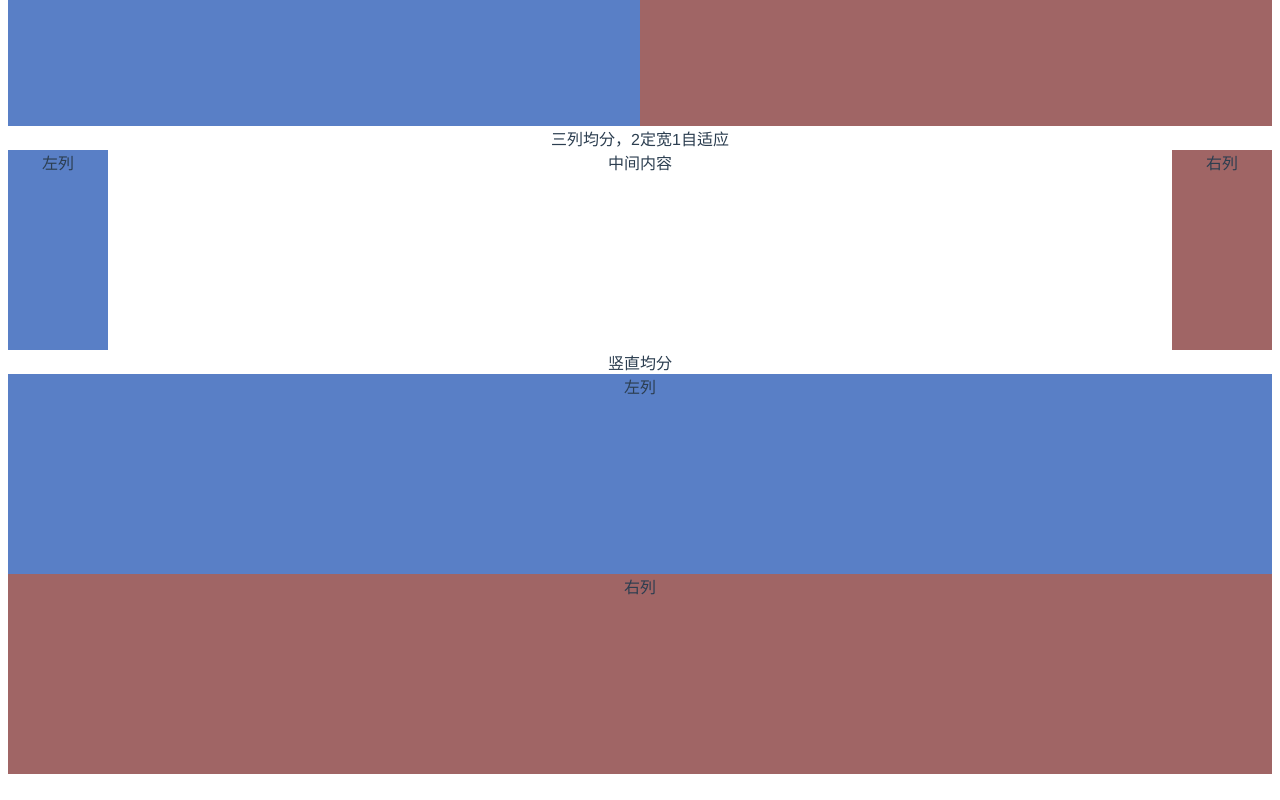
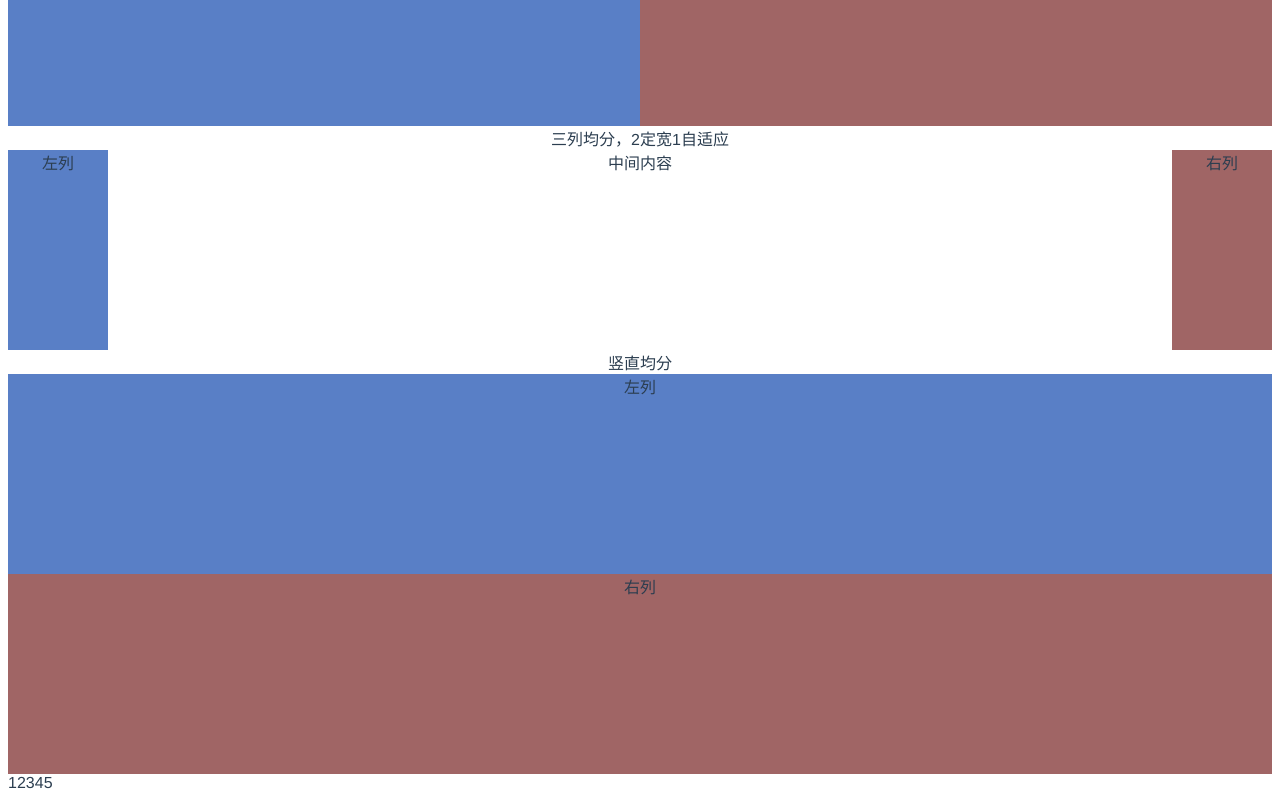
Before and after one commit to SummerXSunshine/orange, a Vue app: page / in a window 1280 px wide. Shown: the part 668-1468 px from the top of the page. Built offline with nearby package versions, Linux system fonts and the light colour scheme.

Commit message:
feat swiper

```diff
--- a/src/components/HelloWorld.vue
+++ b/src/components/HelloWorld.vue
@@ -14,6 +14,9 @@
     <orange-three-col></orange-three-col>
     <div>竖直均分</div>
     <orangeTwoRow></orangeTwoRow>
+    <cardSwipe>
+      <cardPane v-for="(item, index) in swipeData" :key="index">{{item}}</cardPane>
+    </cardSwipe>
   </div>
 </template>
 
@@ -26,6 +29,9 @@ import orangeTwoCol from '../flow/orange-two-col.vue';
 import orangeThreeCol from '../flow/orange-three-col.vue';
 import orangeTwoRow from '../flow/orange-two-row.vue';
 
+import cardSwipe from './swiper/card-swipe.vue';
+import cardPane from './swiper/card-pane.vue';
+
 export default {
   name: 'HelloWorld',
   components: {
@@ -36,12 +42,17 @@ export default {
     orangeTwoCol,
     orangeThreeCol,
     orangeTwoRow,
+    // 轮播组件
+    cardSwipe,
+    cardPane
   },
   data() {
     return {
       switchModel: false,
       showOverlay: false,
       dir: '',
+      swipeIndex: 0,
+      swipeData: [1,2,3,4,5]
     }
   },
   computed: {
@@ -85,5 +96,8 @@ export default {
   padding: 10px 10px;
   border-radius: 4px;
 }
-
+.card-bg {
+  width: 375px;
+  height: 300px;
+}
 </style>
--- /dev/null
+++ b/src/components/swiper/card-pane.vue
@@ -0,0 +1,31 @@
+<template>
+    <div class="tab-card-wrap" :style="composePaneStyle" @transitionend.stop>
+        <slot></slot>
+    </div>
+</template>
+<script>
+export default {
+    name: 'card-pane',
+    computed: {
+        composePaneStyle() {
+            return {
+                width: `${this.cardWidth}px`,
+            }
+        },
+        cardWidth() {
+            return this.$parent.cardWidth;
+        }
+    },
+    mounted() {
+        console.log(this.$parent);
+    }
+}
+</script>
+<style scoped>
+.tab-card-wrap {
+    box-sizing: border-box;
+    display: inline-block;
+    vertical-align: top;
+    height: 100%;
+}
+</style>
--- /dev/null
+++ b/src/components/swiper/card-swipe.vue
@@ -0,0 +1,153 @@
+<template>
+	<div class="tab-content-wrap" :style="{height}">
+		<div class="tab-move-content"
+			@transitionend="transitionEnd"
+			@touchstart="touchStart"
+			@touchmove="touchMove"
+			@touchend="touchEnd" :style="{transform: 'translateX(' + tabPosition + 'px)',
+			transition: banAnimation ? '' : 'all 300ms ease 0s'}">
+			<slot></slot>
+		</div>
+		<slot name="bodySlot"></slot>
+	</div>
+</template>
+
+<script>
+export default {
+	name: 'card-swipe',
+	porps: {
+		sensitivity: {
+			default: 0.2,
+			type: Number,
+		},
+		value: {
+			default: 0,
+			type: Number,
+		},
+		height: {
+			default: 'auto',
+			type: String,
+		},
+		cardWidth: {
+			default: 200,
+			type: Number,
+		},
+        tabNumAct: {
+            type: Number,
+            default: 0,
+        }
+	},
+	data() {
+		return {
+			startX: 0,
+			startY: 0,
+			firstMoveX: 0,
+			firstMoveY: 0,
+			banAnimation: false,
+			isDragging: false,
+			direction: 0,
+			tempCurrent: 0,
+			tempMoveX: 0,
+		}
+	},
+	computed: {
+		tabNum() {
+            return this.tabNumAct || this.$children.length;
+		},
+		tabPosition() {
+			return -this.value * this.cardWidth + this.tempMoveX;
+		},
+	},
+	methods: {
+		touchStart(e) {
+			this.startX = e.changeedTouches[0].pageX;
+			this.startY = e.changeedTouches[0].pageY;
+			this.firstMoveX = 0;
+			this.firstMoveY = 0;
+			this.banAnimation = true;
+			this.isDragging = false;
+			this.direction = 0;
+		},
+		touchMove(e) {
+			const moveX = e.changedTouches[0].pageX - this.startX;
+			this.firstMoveX = e.changeTouches[0].pageY - this.startX;
+			this.firstMoveY = e.changeTouches[0].pageY - this.startY;
+
+			if (!this.isDragging) {
+				this.isDragging = true;
+				this.direction = Math.abs(this.firstMoveX) - Math.abs(this.firstMoveY);
+				if (this.direction > 0) {
+					this.emit('on-drag-start');
+				}
+			}
+
+			if (this.direction > 0) {
+				if (e.cancelable) e.preventDefault();
+				e.stopPropagation();
+				this.limitMoveArea(moveX);
+			}
+		},
+		touchEnd() {
+			if (this.direction > 0) { // 发生了x方向的移动
+				if (this.tempMoveX === 0) { // 说明移动未成功
+					this.$emit('on-change-end', this.value);
+				}
+				this.tempMoveX = 0;
+				this.emit('input', this.tempCurrent);
+			}
+			this.banAnimation = false;
+		},
+		transitionEnd() {
+			this.$emit('on-change-end', this.vlaue);
+		},
+		limitMoveArea(moveX) {
+			const current = this.computedCurrent(moveX);
+			const moveNum = this.tabNum - 1;
+			this.tempMoveX = moveX;
+
+			if (current <= 0) {
+				this.tempCurrent = 0;
+			} else if (current >= moveNum) {
+				this.tempCurrent = moveNum;
+			} else {
+				this.tempCurrent = current;
+			}
+
+			if (this.tempMoveX <= -(moveNum - this.value) * this.cardWidth) {
+				this.tempMoveX = -(moveNum - this.value) * this.cardWidth;
+			}
+			if (this.tempMoveX >= this.value * this.cardWidth) {
+				this.tempMoveX = this.value * this.cardWidth;
+			}
+		},
+		computedCurrent(moveX) {
+			let current = 0;
+			let direction = 0;
+			if (moveX != 0) direction = -moveX / Math.abs(moveX);
+			const lastMoveX = Math.abs(moveX) % this.cardWidth;
+			const index = Math.floor(Math.abs(moveX) / this.cardWidth);
+			if (lastMoveX > this.cardWidth * this.sensitivity) { // 滑动距离大于页卡的1/5
+				current = this.value + direction * (index + 1);
+			} else {
+				current = this.vlaue + direction * index;
+			}
+			return current;
+		}
+	}
+}
+</script>
+
+<style scoped>
+	.tab-content-wrap{
+		overflow: hidden;
+		position: relative;
+	}
+	.tab-move-content{
+		white-space: nowrap;
+		height: 100%;
+		/**
+		* 让容器可以被子元素撑开，以解决ios tab滑动至第二个之后时，不可再继续滑动的bug
+		**/
+		width: fit-content;
+	}
+</style>
```
